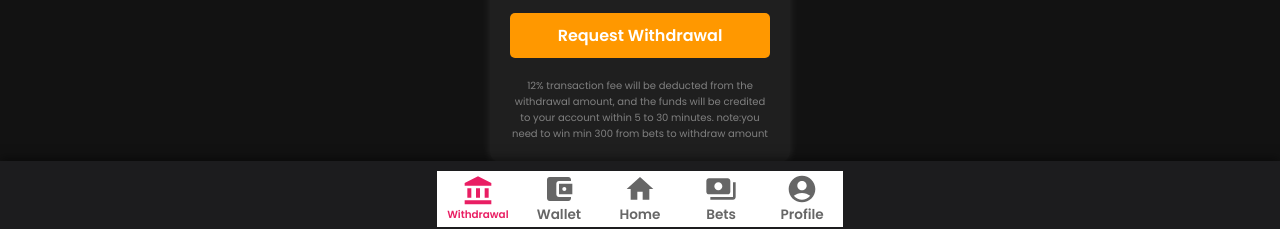
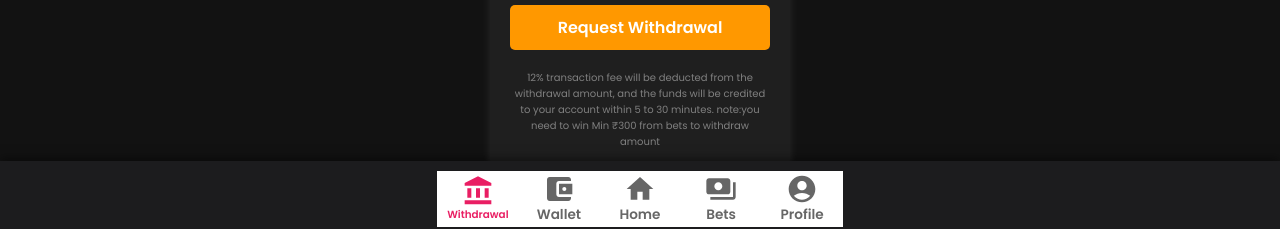
Before and after one commit to bhupeshkhedikar/patbet, a React (Create React App) app: page /withdrawal in a window 1280 px wide. Shown: the part 563-792 px from the top of the page. Built offline with nearby package versions, Linux system fonts and the light colour scheme; no server answers; the database is empty; sample sign-in values are in the browser's storage.

Commit message:
fixed payment

```diff
--- a/src/components/PaymentComponent.js
+++ b/src/components/PaymentComponent.js
@@ -75,7 +75,7 @@ const PaymentComponent = () => {
 
       <div className="qr-section">
         <img src={qrCodeUrl} alt="UPI QR Code" className="qr-code" />
-        <p>QR कोड स्कॅन करके पेमेंट का भुगतान करे.और Transaction Id या फिर RRN नंबर कॉपी करे.
+        <p>QR कोड स्कॅन करके पेमेंट का भुगतान करे.और Transaction Id या फिर UTR नंबर कॉपी करे.
         </p>
       </div>
 
@@ -87,7 +87,7 @@ const PaymentComponent = () => {
         className="input-field" />
       <input
         type="text"
-        placeholder="Enter Transaction Id Or RRN Number"
+        placeholder="Enter Transaction Id Or UTR Number"
         value={urn}
         onChange={(e) => setUrn(e.target.value)}
         className="input-field" />
--- a/src/components/WithdrawalRequest.js
+++ b/src/components/WithdrawalRequest.js
@@ -171,7 +171,7 @@ const WithdrawalRequest = () => {
         <button onClick={handleRequestWithdrawal}>Request Withdrawal</button>
 
         <p style={{ fontSize: '10px', color: 'grey',marginTop:'20px' }}>12% transaction fee will be deducted from the withdrawal amount,
-          and the funds will be credited to your account within 5 to 30 minutes. note:you need to win min 300 from bets to withdraw amount</p>
+          and the funds will be credited to your account within 5 to 30 minutes. note:you need to win Min ₹300 from bets to withdraw amount</p>
 
         {/* Error and Success Messages */}
         {errorMessage && <p className="error">{errorMessage}</p>}
```
